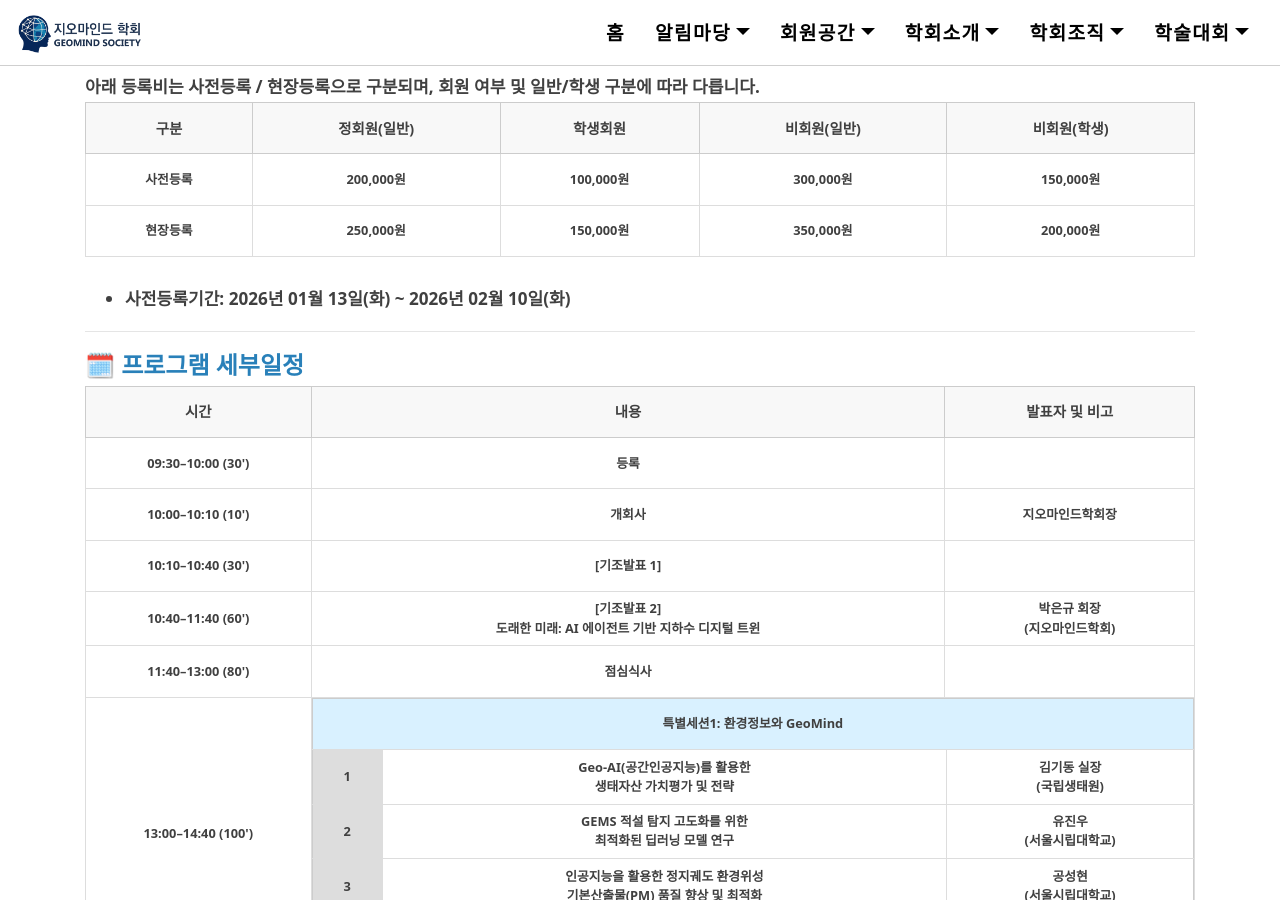
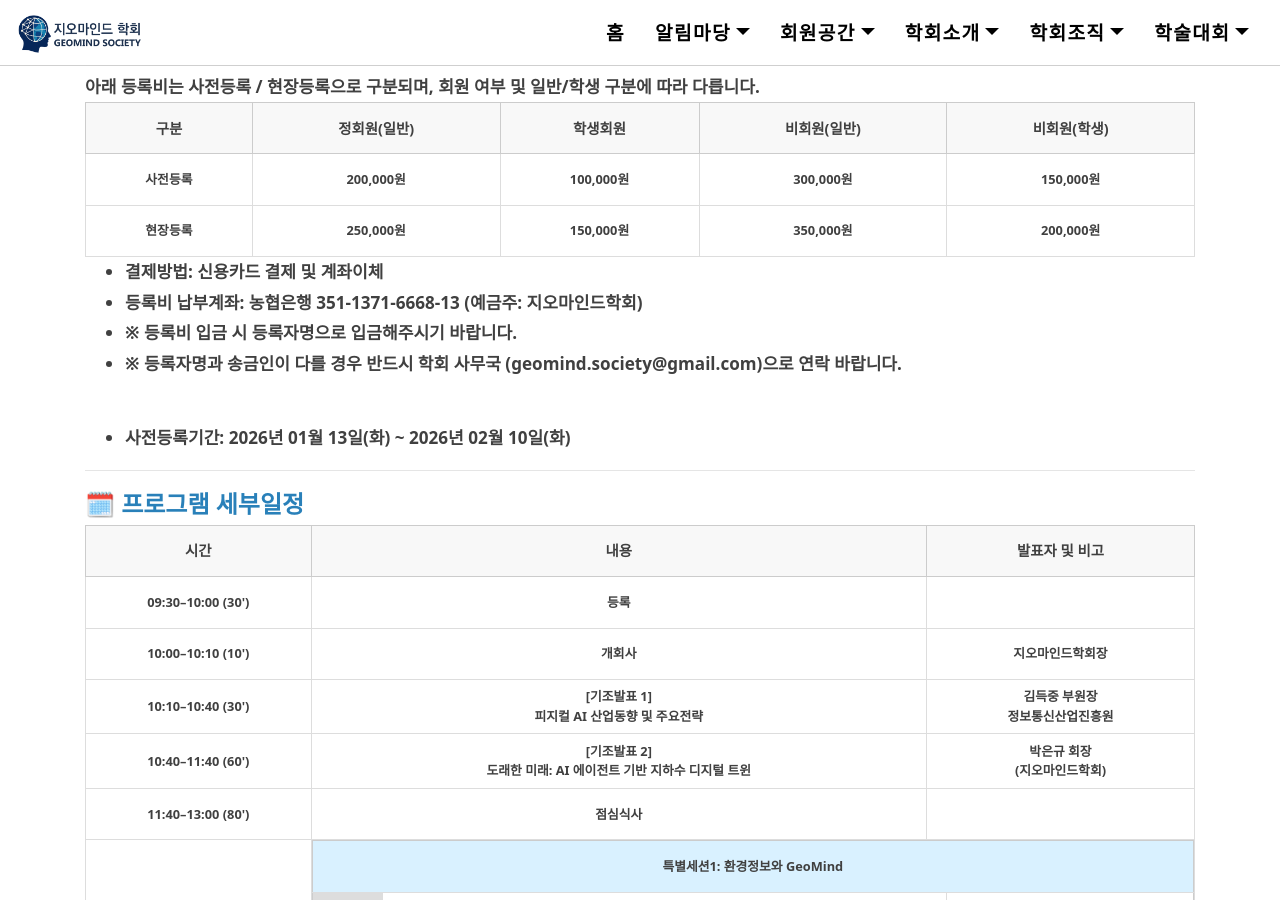
Before and after one commit to geomindgars/geomindgars.github.io, a Jekyll site: the page built from notice/num_3.md, in a window 1280 px wide and 900 px high, scrolled down 592 px. Built offline with Jekyll 4.4.1, drawn with Linux system fonts in a browser that asks for light colours; nearby versions of some CDN libraries.

Commit message:
Update num_3.md

```diff
--- a/notice/num_3.md
+++ b/notice/num_3.md
@@ -159,6 +159,14 @@ categories: [학회소식, 워크샵]
   </tbody>
 </table>
 
+<ul style="font-size: 0.95em; line-height: 1.8em;">
+  <li><strong>결제방법:</strong> 신용카드 결제 및 계좌이체</li>
+  <li><strong>등록비 납부계좌:</strong> 농협은행 351-1371-6668-13 (예금주: 지오마인드학회)</li>
+  <li>※ 등록비 입금 시 <strong>등록자명</strong>으로 입금해주시기 바랍니다.</li>
+  <li>※ 등록자명과 송금인이 다를 경우 반드시 학회 사무국 (geomind.society@gmail.com)으로 연락 바랍니다.</li>
+</ul>
+
+
 <br>
 <ul style="font-size: 0.95em; line-height: 1.8em;">
   <li><strong>사전등록기간:</strong> 2026년 01월 13일(화) ~ 2026년 02월 10일(화)</li>
@@ -191,8 +199,8 @@ categories: [학회소식, 워크샵]
 
     <tr>
       <td style="padding: 0.6em; border: 1px solid #ddd;">10:10–10:40 (30')</td>
-      <td style="padding: 0.6em; border: 1px solid #ddd;"><strong>[기조발표 1]</strong></td>
-      <td style="padding: 0.6em; border: 1px solid #ddd;"></td>
+      <td style="padding: 0.6em; border: 1px solid #ddd;"><strong>[기조발표 1]</strong><br>피지컬 AI 산업동향 및 주요전략</td>
+      <td style="padding: 0.6em; border: 1px solid #ddd;">김득중 부원장<br>정보통신산업진흥원</td>
     </tr>
 
     <tr>
```
